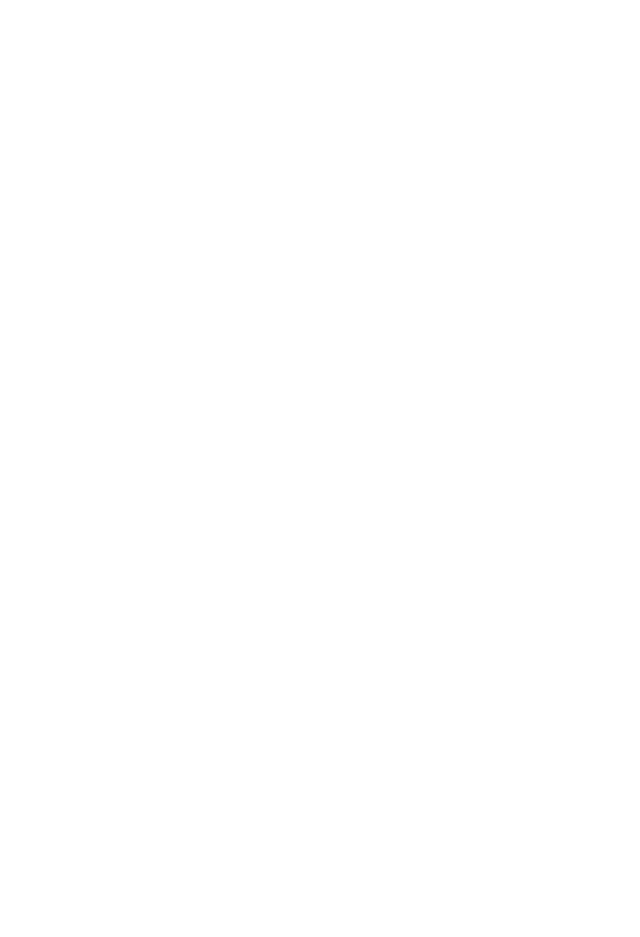
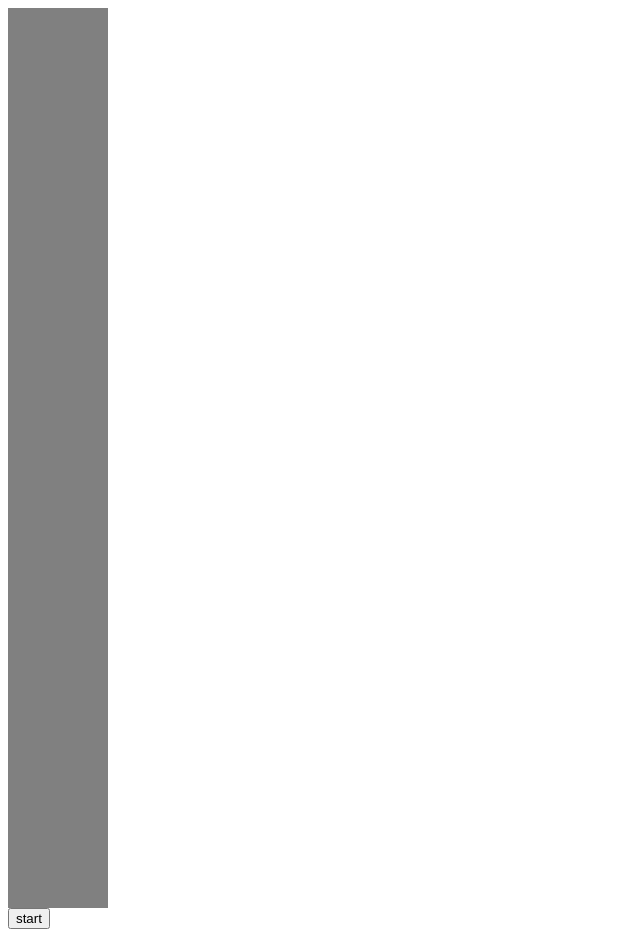
Before and after one commit to KDT-IaaS-Class-One-Group/sudoku-prac, a plain HTML site: page moongihong.html in a window 1280 px wide. Shown: the whole page, without its empty margins (0-640 px from the left). Before the commit the page ends 800 px from the top, so only its background shows below. Drawn offline with Linux system fonts and the light colour scheme.

Commit message:
랜덤으로 div안에 P태그(타겟) 생성, 클릭시 삭제되고 다시 나오는 addeventListener

```diff
--- a/moongihong.html
+++ b/moongihong.html
@@ -7,6 +7,60 @@
   <title>Document</title>
 </head>
 <body>
+  <div></div>
+  <div></div>
+  <div></div>
+  <div></div>
+  <div></div>
+  <div></div>
+  <div></div>
+  <div></div>
+  <div></div>
+  <button>start</button>
+
+  <script>
+    div = document.getElementsByTagName("div")
+    // console.log(div)
+    makeP = document.createElement("p")
+    p = document.getElementsByTagName("p")
+    button = document.getElementsByTagName("button")
+
+    // random = Math.floor(Math.random()*8-0 + 0)
+    // console.log(random)
+
+    for(i=0; i<div.length; i++){
+      div[i].style.width = "100px"
+      div[i].style.height = "100px"
+      div[i].style.backgroundColor = "grey"
+    }
+
+    makeTarget = function(random){
+      random = Math.floor(Math.random()*9-0 + 0)
+      // random = Math.floor(Math.random()*8-0 + 0)
+      // => 0~7까지 나옴
+
+      div[random].appendChild(makeP)
+      p[0].style.width = "30px"
+      p[0].style.height = "30px"
+      p[0].style.backgroundColor = "red"
+      // p[0].style.backgroundImage = ""
+    }
+
+    for(i=0; i<div.length; i++){
+    div[i].addEventListener("click",function(event){
+      if(event.target === p[0]){
+        console.log(event)
+        p[0].remove()
+        makeTarget()
+      }
+    })
+  }
+
+    button[0].addEventListener("click",function(){
+      makeTarget()
+    })
+
+  </script>
 
 </body>
 </html>
```
Also changed, not shown: moongihong.js (added, +43 -0 lines).
